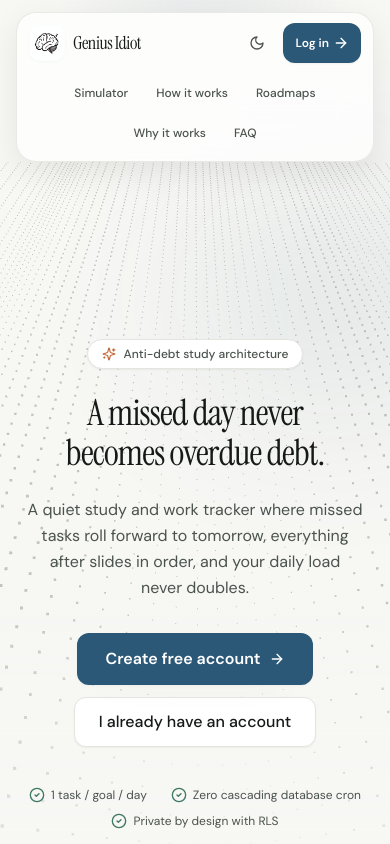
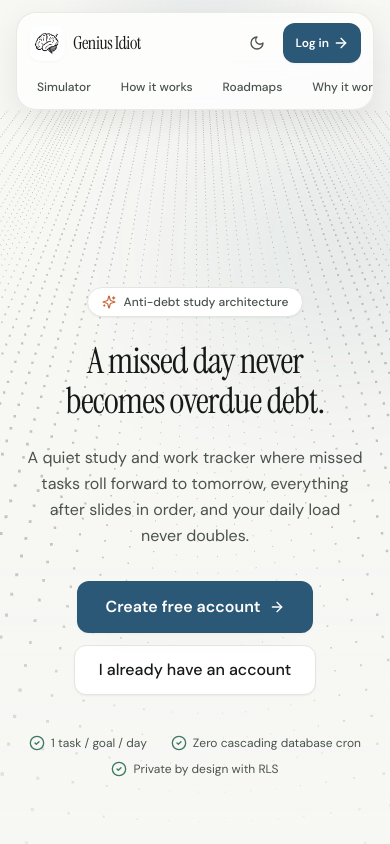
Before and after one commit to RohanKodesss/Genius-idiot, a React (Vite) app: page /welcome in a window 390 px wide. Shown: the top 844 px of the page. Built offline with nearby package versions, Linux system fonts and the light colour scheme; no server answers.

Commit message:
fix: restore original landing section navigation

```diff
--- a/src/screens/Landing.jsx
+++ b/src/screens/Landing.jsx
@@ -163,12 +163,12 @@ export default function Landing() {
             )}
           </div>
         </div>
-        <nav aria-label="Page sections" className="welcome-section-nav flex flex-wrap justify-center gap-x-1 gap-y-0 px-2 pb-2 pt-0 text-xs font-medium text-slate lg:hidden">
-          <a href="#simulator" className="inline-flex min-h-10 items-center rounded-full px-3 transition hover:bg-ivory hover:text-ink">Simulator</a>
-          <a href="#workflow" className="inline-flex min-h-10 items-center rounded-full px-3 transition hover:bg-ivory hover:text-ink">How it works</a>
-          <a href="#curriculum" className="inline-flex min-h-10 items-center rounded-full px-3 transition hover:bg-ivory hover:text-ink">Roadmaps</a>
-          <a href="#comparison" className="inline-flex min-h-10 items-center rounded-full px-3 transition hover:bg-ivory hover:text-ink">Why it works</a>
-          <a href="#faq" className="inline-flex min-h-10 items-center rounded-full px-3 transition hover:bg-ivory hover:text-ink">FAQ</a>
+        <nav aria-label="Page sections" className="welcome-section-nav flex gap-1.5 overflow-x-auto px-2 pb-2 pt-0 text-xs font-medium text-slate lg:hidden sm:justify-center sm:gap-2">
+          <a href="#simulator" className="shrink-0 rounded-full px-3 py-1.5 transition hover:bg-ivory hover:text-ink">Simulator</a>
+          <a href="#workflow" className="shrink-0 rounded-full px-3 py-1.5 transition hover:bg-ivory hover:text-ink">How it works</a>
+          <a href="#curriculum" className="shrink-0 rounded-full px-3 py-1.5 transition hover:bg-ivory hover:text-ink">Roadmaps</a>
+          <a href="#comparison" className="shrink-0 rounded-full px-3 py-1.5 transition hover:bg-ivory hover:text-ink">Why it works</a>
+          <a href="#faq" className="shrink-0 rounded-full px-3 py-1.5 transition hover:bg-ivory hover:text-ink">FAQ</a>
         </nav>
       </header>
 
```
